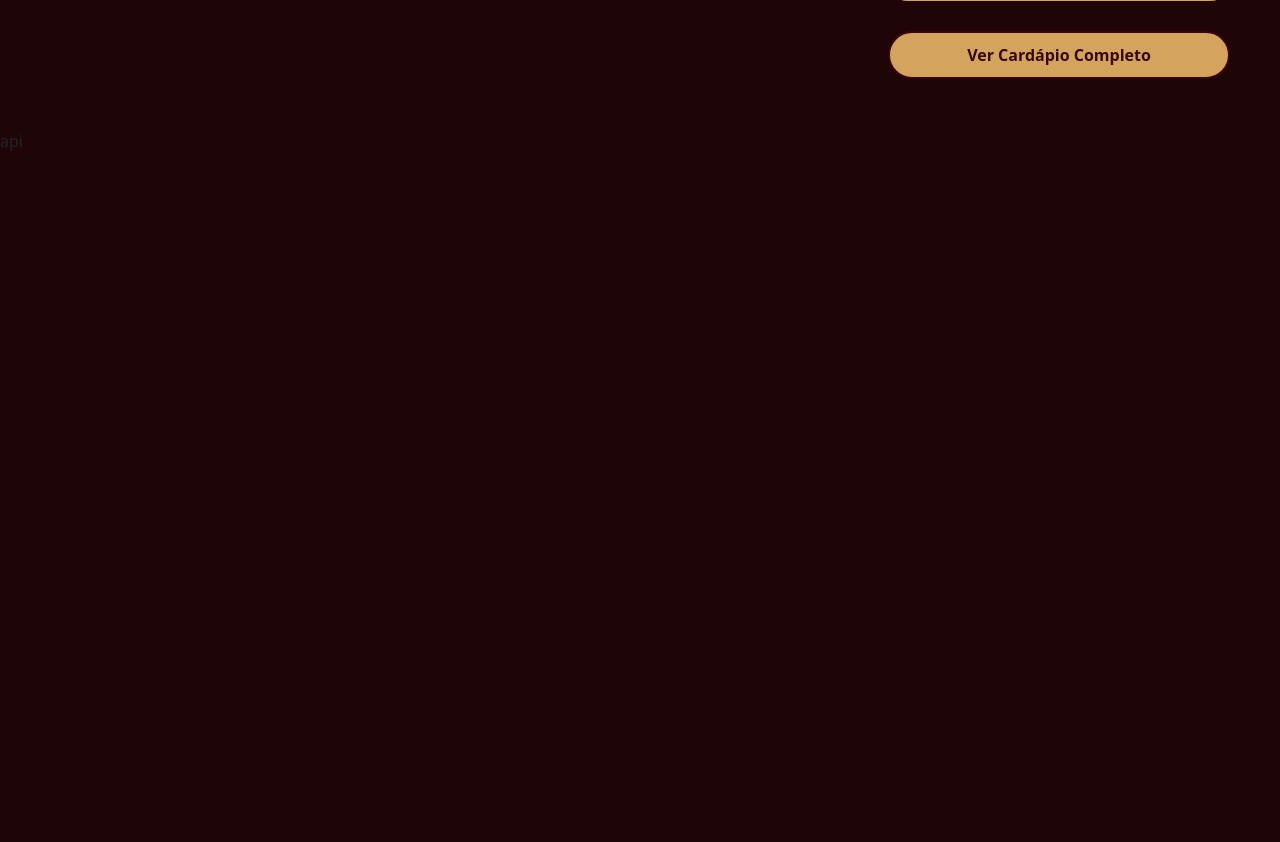
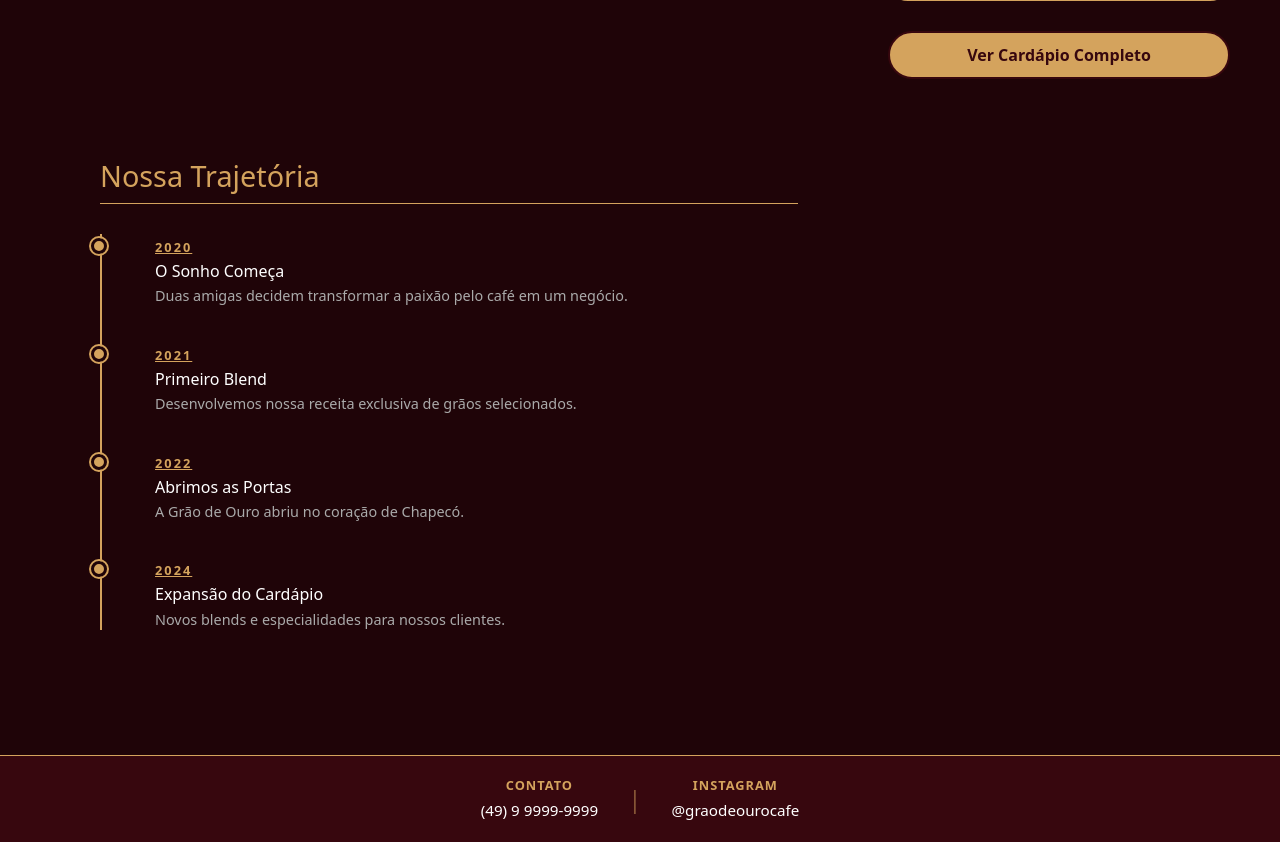
Before and after one commit to YasmimVitoria28/pweb1_2026_1, a PHP site: page /sobre.html in a window 1280 px wide. Shown: the part 826-1668 px from the top of the page. Before the commit the page ends 977 px from the top, so only its background shows below. Run offline with PHP 8.4, Linux system fonts and the light colour scheme; grey boxes are pictures that could not be loaded.

Commit message:
05/04
finalizando

```diff
--- a/Cafeteria/paginas/sobre.html
+++ b/Cafeteria/paginas/sobre.html
@@ -3,50 +3,38 @@
   <head>
     <meta charset="UTF-8" />
     <meta name="viewport" content="width=device-width, initial-scale=1.0" />
-    <title>sobre nós</title>
-
+    <title>pagina inicial</title>
     <!-- Bootstrap CSS -->
 <link rel="stylesheet" href="https://cdn.jsdelivr.net/npm/bootstrap@5.3.3/dist/css/bootstrap.min.css">
-
 <link rel="stylesheet" href="./style.css" />
   </head>
     <body>
-    <header class="cabecalho"> <!--HEADER-->
+        <header class="cabecalho">
             <nav>
             <a href="index.html">
                 <img src="../img/logo.jpg" class="logo">
             </a>
-
-            <!----------------------------------------------------------->
-
-            <div class="row"> <!---DIV COLUNA-->
-
-    <!-- CARD Bootstrap -->
+            <div class="row">
+                <!--Bootstrap CARD-->
                 <div class="card" style="width: 18rem;">
                     <a href="cafe.html">
-            <img src="../img/produtos.jpeg" class="card-img-top cardimg" alt="Produtos">
+                        <img src="../img/produtos.jpeg" class="card-img-top cardimg">
                     </a>
                     <div class="card-body">
                     </div>
                 </div>
 
-        <!----------------------------------------------------------->
-
-    <!-- CARD Bootstrap -->
                 <div class="card" style="width: 18rem;">
                     <a href="sobre.html">
-            <img src="../img/sobrenos.jpeg" class="card-img-top cardimg" alt="Sobre Nós">
+                        <img src="../img/sobrenos.jpeg" class="card-img-top cardimg">
                     </a>
                     <div class="card-body">
                     </div>
                 </div>
 
-    <!----------------------------------------------------------->
-
-    <!-- CARD Bootstrap -->
                 <div class="card" style="width: 18rem;">
                     <a href="contato.html">
-            <img src="../img/telefone.jpeg" class="card-img-top cardimg" alt="Contato">
+                        <img src="../img/telefone.jpeg" class="card-img-top cardimg">
                     </a>
                     <div class="card-body">
                     </div>
@@ -158,12 +146,71 @@
                 <a href="cafe.html" class="btn btnsugestao btnenviar">Ver Cardápio Completo</a>
             </div>
 
+
+<!---------------------------------------LINHA DO TEMPO------------------------------------------------------------------>
+
+<section class="linhatemp">
+    <h2 class="titulo-formulario">Nossa Trajetória</h2>
+
+    <div class="linhatem-cont">
+
+        <div class="linhatempit">
+            <div class="linhatempont"></div>
+            <div class="linhatempdentro">
+                <a class="ano">2020</a>
+                <h3 class="tituloslinhatemp">O Sonho Começa</h3>
+                <p class="linhatemptexto">Duas amigas decidem transformar a paixão pelo café em um negócio.</p>
+            </div>
+        </div>
+
+        <div class="linhatempit">
+            <div class="linhatempont"></div>
+            <div class="linhatempdentro">
+                <a class="ano">2021</a>
+                <h3 class="tituloslinhatemp">Primeiro Blend</h3>
+                <p class="linhatemptexto">Desenvolvemos nossa receita exclusiva de grãos selecionados.</p>
+            </div>
+        </div>
+
+        <div class="linhatempit">
+            <div class="linhatempont"></div>
+            <div class="linhatempdentro">
+                <a class="ano">2022</a>
+                <h3 class="tituloslinhatemp">Abrimos as Portas</h3>
+                <p class="linhatemptexto">A Grão de Ouro abriu no coração de Chapecó.</p>
+            </div>
+        </div>
+
+        <div class="linhatempit">
+            <div class="linhatempont"></div>
+            <div class="linhatempdentro">
+                <a class="ano">2024</a>
+                <h3 class="tituloslinhatemp">Expansão do Cardápio</h3>
+                <p class="linhatemptexto">Novos blends e especialidades para nossos clientes.</p>
+            </div>
+        </div>
+
+    </div>
+</section>
+
         </article>
     </main>
 
-    <footer>
-        <nav>
-            api
+<!---FOOTER-->
+<footer class="footer">
+    <nav class="footergrid">
+        <div class="footeritem">
+            <a class="footer-label">Contato</a>
+            <a class="footer-valor">(49) 9 9999-9999</a>
+        </div>
+
+        <div class="linha">|</div>
+
+        <div class="footeritem">
+            <a class="footer-label">Instagram</a>
+            <a href="https://instagram.com/graodeourocafe" class="footer-valor footer-link" target="_blank">@graodeourocafe</a>
+        </div>
+
     </nav>
 </footer>
 
--- a/Cafeteria/paginas/style.css
+++ b/Cafeteria/paginas/style.css
@@ -425,3 +367,175 @@ body {
     border-radius: 20px;
     border: 2px solid #D4A35D;
 }
+
+
+/*-----------------------------------FOOTER-------------------------------------------------------------------------*/
+
+.footer {
+    background-color: #37070E;
+    border-top: 1px solid #D4A35D;
+    padding: 20px;
+    margin-top: auto;
+}
+
+.footergrid {
+    display: flex;
+    justify-content: center;
+    align-items: center;
+    gap: 30px;
+    flex-wrap: wrap;
+}
+
+.footeritem {
+    display: flex;
+    flex-direction: column;
+    align-items: center;
+    gap: 4px;
+}
+
+.footer-label {
+    color: #D4A35D;
+    font-size: 0.8rem;
+    font-weight: bold;
+    text-transform: uppercase;
+    letter-spacing: 1px;
+    text-decoration: none;
+
+}
+
+.footer-valor {
+    color: #ffffff;
+    font-size: 0.95rem;
+    text-decoration: none;
+
+}
+
+.footer-link {
+    text-decoration: none;
+    transition: color 0.3s ease;
+}
+
+.linha {
+    color: #D4A35D;
+    font-size: 1.5rem;
+    opacity: 0.5;
+}
+
+/*-----------------------------------LINHA DO TEMPO-------------------------------------------------------------------------*/
+
+.linhatemp {
+    padding: 40px 50px;
+    width: 100%;
+    box-sizing: border-box;
+}
+
+.linhatem-cont {
+    position: relative;
+    padding-left: 30px;
+}
+
+.linhatem-cont::before {
+    content: '';
+    position: absolute;
+    left: 0;
+    top: 0;
+    bottom: 0;
+    width: 2px;
+    background-color: #D4A35D;
+}
+
+.linhatempit {
+    position: relative;
+    margin-bottom: 35px;
+    padding-left: 25px;
+}
+
+.linhatempont {
+    position: absolute;
+    left: -39px;
+    top: 4px;
+    width: 16px;
+    height: 16px;
+    border-radius: 100%;
+    background-color: #D4A35D;
+    border: 3px solid #1f0408;
+    outline: 2px solid #D4A35D;
+}
+
+.ano {
+    color: #D4A35D;
+    font-size: 0.8rem;
+    font-weight: bold;
+    letter-spacing: 2px;
+    text-transform: uppercase;
+}
+
+.tituloslinhatemp {
+    color: #ffffff;
+    font-size: 1rem;
+    margin: 4px 0;
+}
+
+.linhatemptexto {
+    color: #aaaaaa;
+    font-size: 0.9rem;
+    margin: 0;
+    line-height: 1.5;
+}
+
+ /* ----------------------------------RESPONSIVIDADE-----------------------------------*/
+
+@media (max-width: 768px) {
+    .cabecalho nav {
+        flex-direction: column;
+        align-items: center;
+    }
+
+    .coments {
+        grid-template-columns: 1fr;
+        padding: 20px;
+    }
+
+    .sidebar-sugestoes {
+        display: flex;
+        flex-direction: row;
+        justify-content: center;
+        gap: 20px;
+        flex-wrap: wrap;
+    }
+
+    .cafe {
+        flex-direction: column;
+        align-items: center;
+        text-align: center;
+    }
+
+    .cabecalhoit {
+        justify-content: center;
+    }
+
+    .foto {
+        width: 100%;
+        max-width: 320px;
+        height: clamp(180px, 60vw, 320px);
+    }
+}
+
+@media (max-width: 480px) {
+    .row {
+        gap: 10px;
+    }
+
+    .cardimg {
+        width: clamp(60px, 18vw, 100px);
+        height: clamp(60px, 18vw, 100px);
+    }
+
+    .coments {
+        padding: 15px;
+    }
+
+    .cardapio {
+        padding: 0 12px;
+    }
+}
```
Also changed, not shown: other parts of Cafeteria/paginas/style.css (+5 -63 lines), Cafeteria/paginas/cafe.html (+30 -23 lines), Cafeteria/paginas/contato.html (+19 -9 lines), Cafeteria/paginas/index.html (+21 -21 lines). Lines whose indentation alone changed are shown as unchanged.
